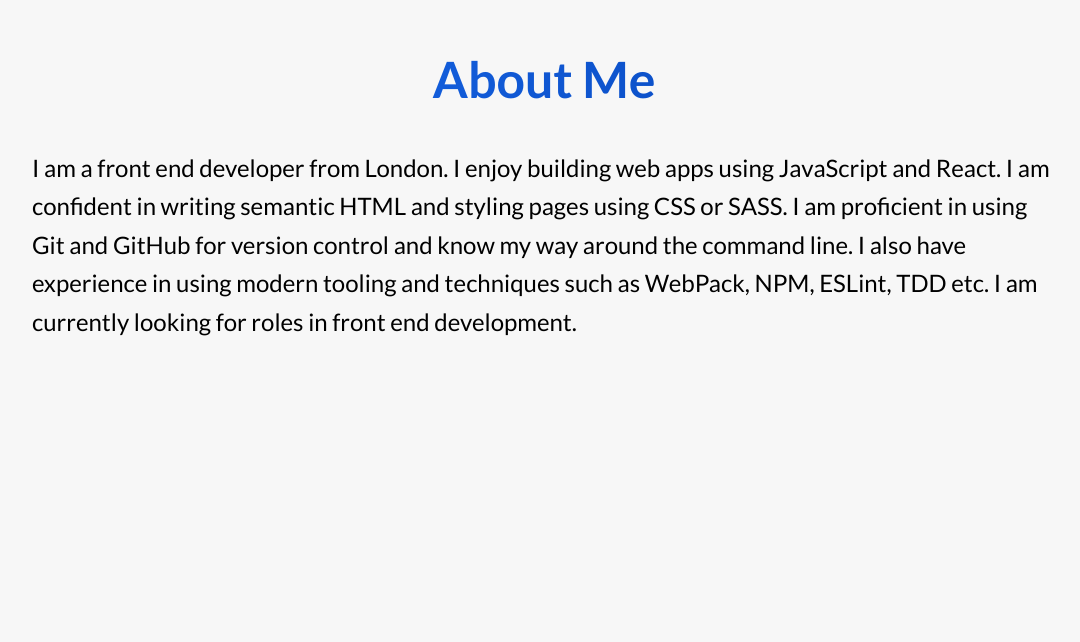
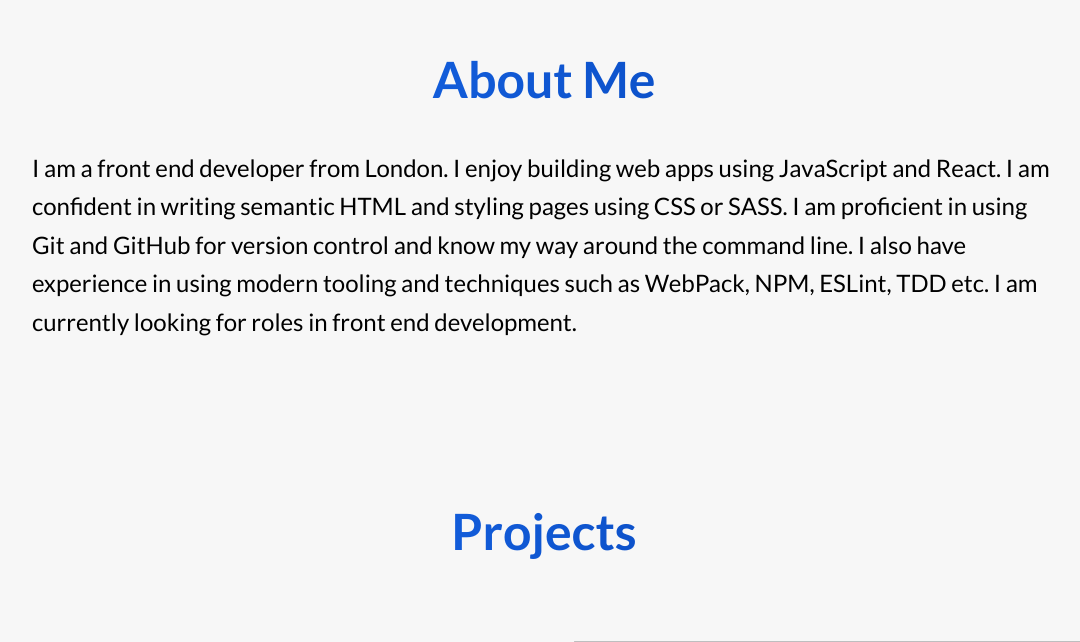
Before and after one commit to sultanp91/portfolio, a React (Create React App) app: page / in a window 1280 px wide. Shown: the part 791-1433 px from the top of the page, without its empty margins (96-1176 px from the left). Built offline with nearby package versions, Linux system fonts and the light colour scheme.

Commit message:
updated styling and cleaned up css

```diff
--- a/src/App.css
+++ b/src/App.css
@@ -1,3 +1,11 @@
+/* Text gradient  */
+.text-gradient {
+  background: -webkit-linear-gradient(right, #0039a6, #1f75fe);
+  background-clip: text;
+  -webkit-background-clip: text;
+  -webkit-text-fill-color: transparent;
+}
+
 /* Nav */
 
 .nav {
@@ -47,34 +55,22 @@
 
 .hero__heading {
   font-size: clamp(6vw, 8rem, 12vw);
-  background: -webkit-linear-gradient(right, #0039a6, #1f75fe);
-  background-clip: text;
-  -webkit-background-clip: text;
-  -webkit-text-fill-color: transparent;
   z-index: 2;
 }
 .hero__sub-heading {
   font-size: clamp(3vw, 4rem, 6vw);
-  background: -webkit-linear-gradient(right, #0039a6, #1f75fe);
-  background-clip: text;
-  -webkit-background-clip: text;
-  -webkit-text-fill-color: transparent;
   z-index: 2;
 }
 
 /* About section */
 
 .about-section {
-  min-height: 100vh;
+  padding-bottom: 8rem;
 }
 
 .about-section__heading {
   font-size: 5rem;
   text-align: center;
-  background: -webkit-linear-gradient(right, #0039a6, #1f75fe);
-  background-clip: text;
-  -webkit-background-clip: text;
-  -webkit-text-fill-color: transparent;
   padding: 4rem 0;
 }
 
@@ -91,6 +87,12 @@
   max-width: 110rem;
   width: 95%;
   margin: 0 auto;
+}
+
+.projects-section__heading {
+  font-size: 5rem;
+  text-align: center;
+  padding: 8rem 0;
 }
 
 .projects-section__item {
--- a/src/components/about.js
+++ b/src/components/about.js
@@ -3,7 +3,7 @@
 function About() {
   return (
     <section className="about-section" id="about">
-      <h2 className="about-section__heading">About Me</h2>
+      <h2 className="about-section__heading text-gradient">About Me</h2>
       <p className="about-section__content">
         I am a front end developer from London. I enjoy building web apps using
         JavaScript and React. I am confident in writing semantic HTML and
--- a/src/components/hero.js
+++ b/src/components/hero.js
@@ -10,7 +10,7 @@
         initial={{ opacity: 0, y: 15 }}
         animate={{ opacity: 1, y: 0 }}
         transition={{ duration: 1.3 }}
-        className="hero__heading"
+        className="hero__heading text-gradient"
       >
         Sultan Parbes
       </motion.h1>
@@ -18,7 +18,7 @@
         initial={{ opacity: 0, x: 20 }}
         animate={{ opacity: 1, x: 0 }}
         transition={{ duration: 0.8, delay: 0.6 }}
-        className="hero__sub-heading"
+        className="hero__sub-heading text-gradient"
       >
         Front End Developer
       </motion.h2>
--- a/src/components/projectssection.js
+++ b/src/components/projectssection.js
@@ -5,7 +5,7 @@
 function ProjectsSection() {
   return (
     <div className="projects-section">
-      <h2 className="projects-section__heading">Projects</h2>
+      <h2 className="projects-section__heading text-gradient">Projects</h2>
       {projectData.map((data) => (
         <Projects
           title={data.title}
```
